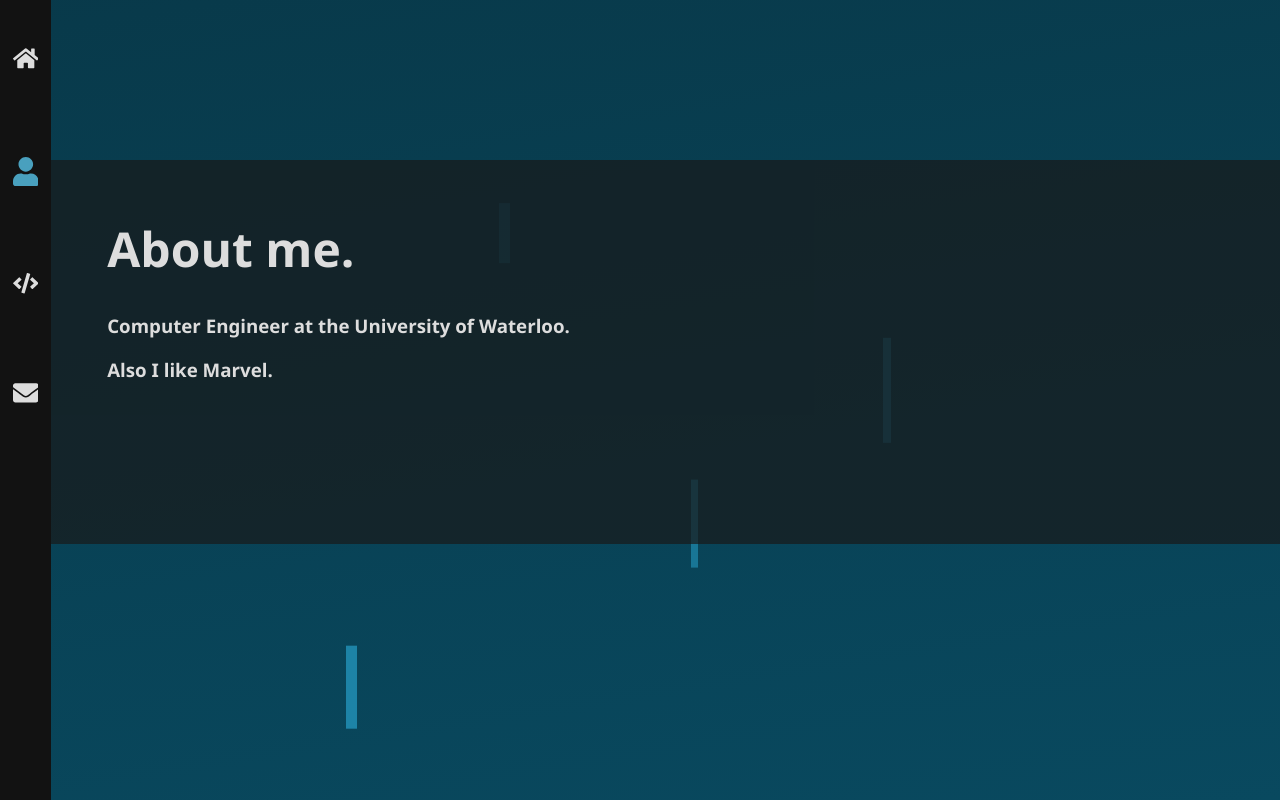
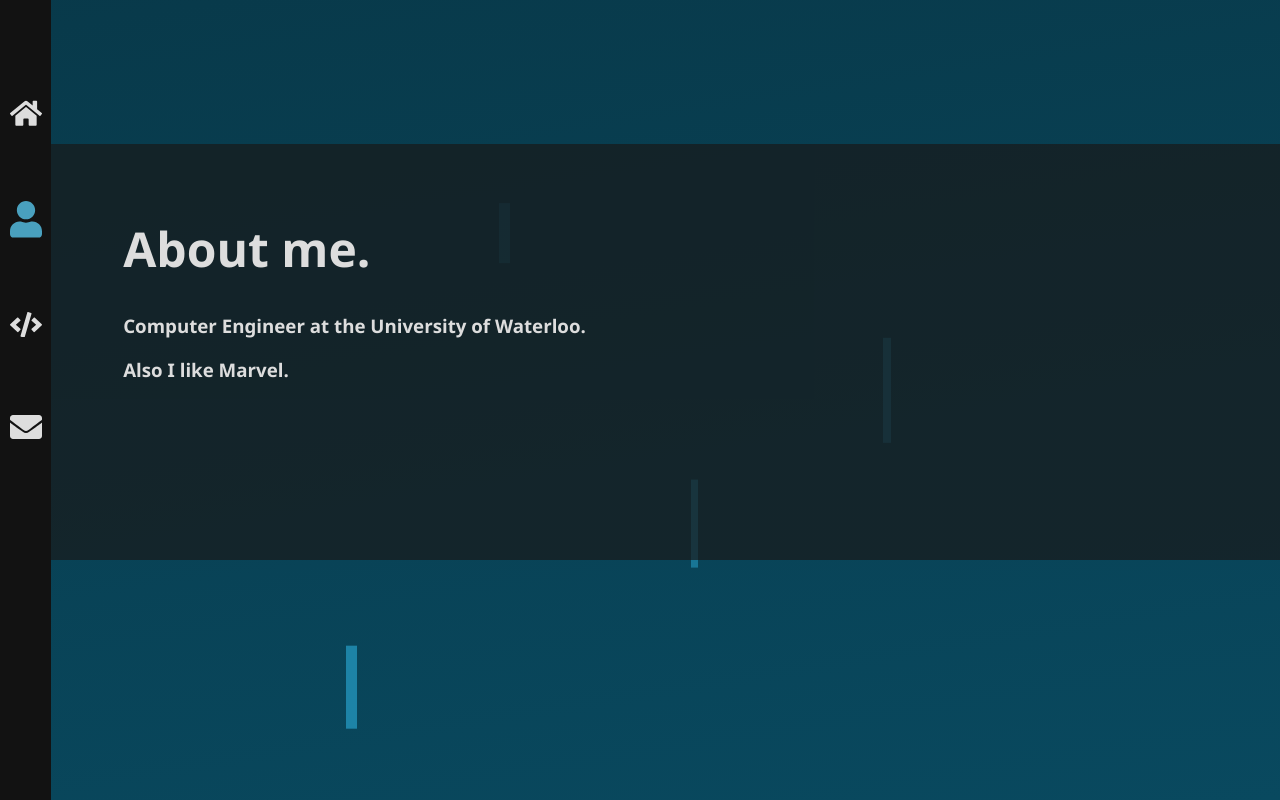
Before and after one commit to Repapt/Repapt.github.io, a React (Create React App) app in the folder react-frontend/: page /Personal-Site/about in a window 1280 px wide. Built offline with nearby package versions, Linux system fonts and the light colour scheme.

Commit message:
fixed re-sizing issues

```diff
--- a/react-frontend/src/css/NavBar.css
+++ b/react-frontend/src/css/NavBar.css
@@ -16,6 +16,10 @@
   padding: 2rem 0rem;
 }
 
+.nav-bar-item:first-child {
+  margin-top: 4rem;
+}
+
 .nav-bar-item:hover {
   animation: glow 1s ease-in-out 0s infinite alternate;
   transition: 0.5s;
@@ -27,10 +31,9 @@
 }
 
 .nav-bar-icon {
-  margin: 25% 0 0 25%;
+  margin: auto;
   padding: 5% 0;
-  width: 50%;
-  height: 50%;
+  width: 2rem;
 }
 
 .nav-bar-icon:hover {
--- a/react-frontend/src/css/Page.css
+++ b/react-frontend/src/css/Page.css
@@ -1,8 +1,8 @@
 .content {
 	background-color: rgba(25, 25, 25, 0.7);
 	color: #dddddd;
-	margin: 20vh 0 0vh 4vw;
-	height: 24em;
+	margin: 18vh 0 0 4vw;
+	height: 26em;
 	width: 96%;
 
 	min-width: 900px;
@@ -18,8 +18,8 @@
 }
 
 .text {
-	margin-top: 3.5rem;
-	margin-left: 3.5rem;
+	margin-top: 4.5rem;
+	margin-left: 4.5rem;
 }
 
 .text > *{
@@ -54,7 +54,7 @@ h2 {
 }
 
 .button {
-	margin: 2rem 0 0 3.5rem;
+	margin: 2rem 0 0 4.5rem;
 	padding: 0.4rem 1.6rem;
 	display: inline-block;
 	font-size: 1.5em;
--- a/react-frontend/src/pages/contact/Contact.js
+++ b/react-frontend/src/pages/contact/Contact.js
@@ -5,7 +5,9 @@ class Contact extends React.Component {
   render() {
     return (
       <div className="page">
-        <h1>How to reach me.</h1>
+        <div className="text">
+          <h1>How to reach me.</h1>
+        </div>
       </div>
     );
   }
```
